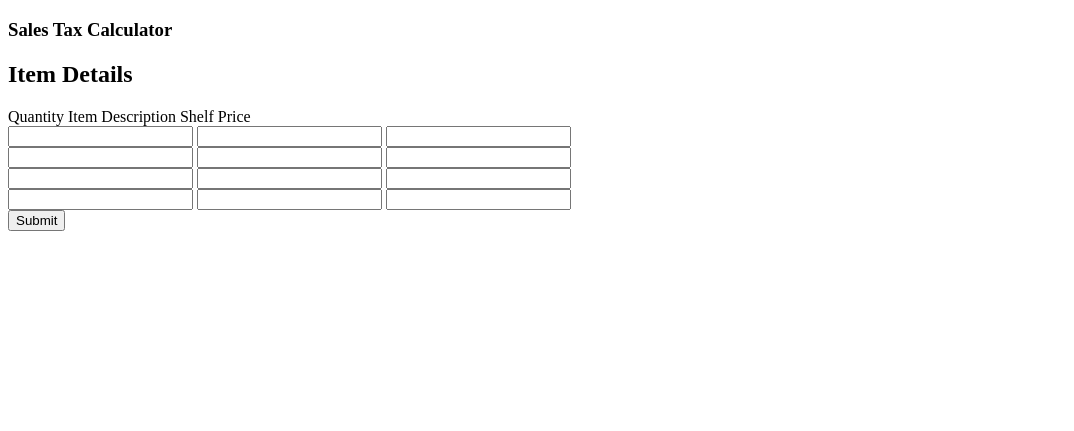
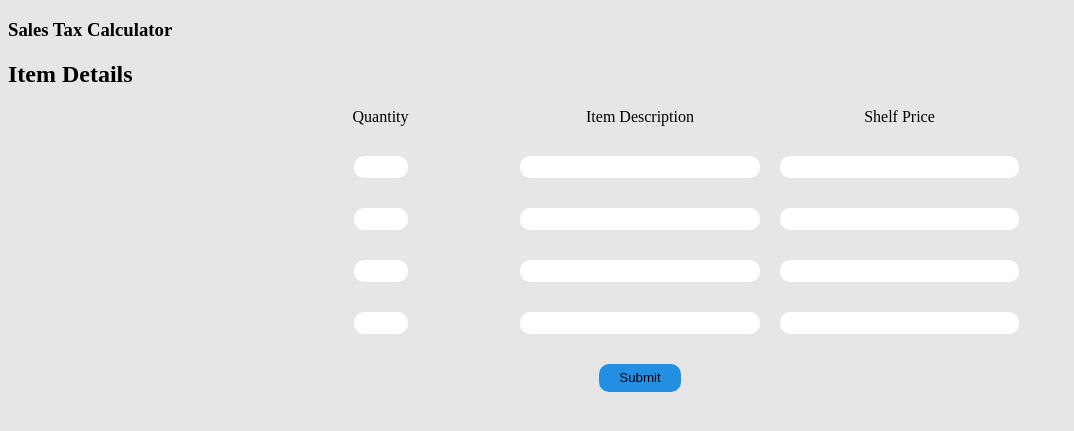
Before and after one commit to dnskvamsi/sale_tax, a Django app: page / in a window 1280 px wide. Shown: the top 431 px of the page, without its empty margins (0-1074 px from the left). Run offline with Django 3.2, Linux system fonts and the light colour scheme.

Commit message:
modified styling

```diff
--- a/calculate_sale_tax/views.py
+++ b/calculate_sale_tax/views.py
@@ -10,15 +10,14 @@ def add_items(request):
         for item_no in range(1, 5):
             if request.POST["item" + str(item_no)] != "":
                 print(request.POST["item" + str(item_no)])
-                context["item" + str(item_no)] = {}
+                item = "item" + str(item_no)
+                context[item] = {}
                 item_quantity = int(request.POST["item" + str(item_no)])
-                context["item" + str(item_no)]["item" + str(item_no)] = item_quantity
+                context["item" + str(item_no)]["item_quantity"] = item_quantity
                 item_desc = request.POST["item" + str(item_no) + "-descr"]
-                context["item" + str(item_no)][
-                    "item" + str(item_no) + "-descr"
-                ] = item_desc
+                context["item" + str(item_no)]["item_descr"] = item_desc
                 item_price = float(request.POST["price" + str(item_no)])
-                context["item" + str(item_no)]["price" + str(item_no)] = item_price
+                context["item" + str(item_no)]["price"] = item_price
                 imported = check_imported(item_desc)
                 if check_book(item_desc):
                     total_tax = total_tax + calculate_tax(
@@ -36,14 +35,22 @@ def add_items(request):
                     total_tax = total_tax + calculate_tax(
                         item_quantity * item_price, imported, "others"
                     )
-                total_price = total_price + item_price
-        print(total_price + total_tax)
+                total_price = total_price + item_quantity * item_price
         print(total_tax)
         print(total_price)
-        context["total_price"] = total_price
-        context["total_tax"] = total_tax
+        print(total_price + total_tax)
+        # context["total_price"] = round((total_price + total_tax) / 0.05) * 0.05
+        # context["total_tax"] = round(round(total_tax / 0.05) * 0.05, 2)
         print(context)
-        return render(request, "result.html", context)
+        return render(
+            request,
+            "result.html",
+            {
+                "context": context,
+                "total_tax": round(round(total_tax / 0.05) * 0.05, 2),
+                "total_price": round(round((total_price + total_tax) / 0.05) * 0.05, 2),
+            },
+        )
     return render(request, "index.html")
 
 
--- a/static/css/index-style.css
+++ b/static/css/index-style.css
@@ -1,3 +1,35 @@
-.conatiner {
+html {
+  background-color: rgb(230, 230, 230);
+}
+.container {
   display: grid;
+  margin: 0px 20%;
+  row-gap: 30px;
 }
+input {
+  display: block;
+  border-radius: 10px;
+  height: 20px;
+  border: 0px;
+}
+label {
+  display: block;
+  margin: auto;
+}
+
+.container > div {
+  display: grid;
+  grid-template-columns: 1fr 1fr 1fr;
+  column-gap: 20px;
+}
+input[type="number"] {
+  width: 50px;
+  margin: auto;
+}
+
+input[type="submit"] {
+  margin: 30px auto;
+  padding: 0.5em 1.5em 0.5em 1.5em;
+  background-color: rgb(34, 143, 227);
+  height: auto;
+}
--- a/templates/index.html
+++ b/templates/index.html
@@ -18,28 +18,30 @@
         <h1> Item Details</h1>
         <form method="POST">
             {% csrf_token %}
-            <label>Quantity</label>
-            <label>Item Description</label>
-            <label>Shelf Price</label>
             <div class="container">
+                <div class="item0">
+                    <label>Quantity</label>
+                    <label>Item Description</label>
+                    <label>Shelf Price</label>
+                </div>
                 <div class="item1">
                     <input type="number" name="item1" value="">
-                    <input type="item-description" name="item1-descr" value="">
+                    <input type="text" name="item1-descr" value="">
                     <input type="text" name="price1" value="">
                 </div>
                 <div class="item2">
                     <input type="number" name="item2" value="">
-                    <input type="item-description" name="item2-descr" value="">
+                    <input type="text" name="item2-descr" value="">
                     <input type="text" name="price2" value="">
                 </div>
                 <div class="item3">
                     <input type="number" name="item3" value="">
-                    <input type="item-description" name="item3-descr" value="">
+                    <input type="text" name="item3-descr" value="">
                     <input type="text" name="price3" value="">
                 </div>
                 <div class="item4">
                     <input type="number" name="item4" value="">
-                    <input type="item-description" name="item4-descr" value="">
+                    <input type="text" name="item4-descr" value="">
                     <input type="text" name="price4" value="">
                 </div>
             </div>
```
Also changed, not shown: calculate_sale_tax/templatetags/value.py (added, +8 -0 lines), static/css/result-style.css (added, +19 -0 lines), templates/result.html (+28 -5 lines), calculate_sale_tax/templatetags/__init__.py (added).
